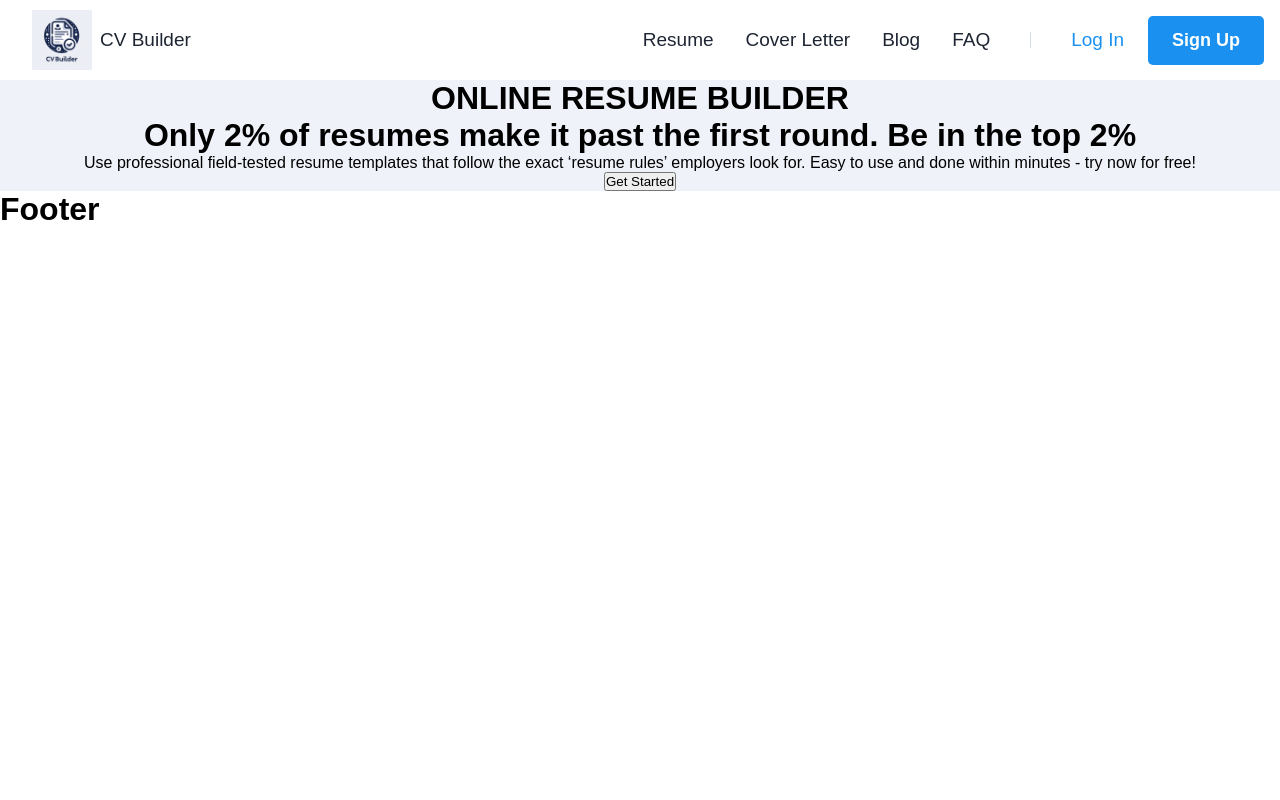
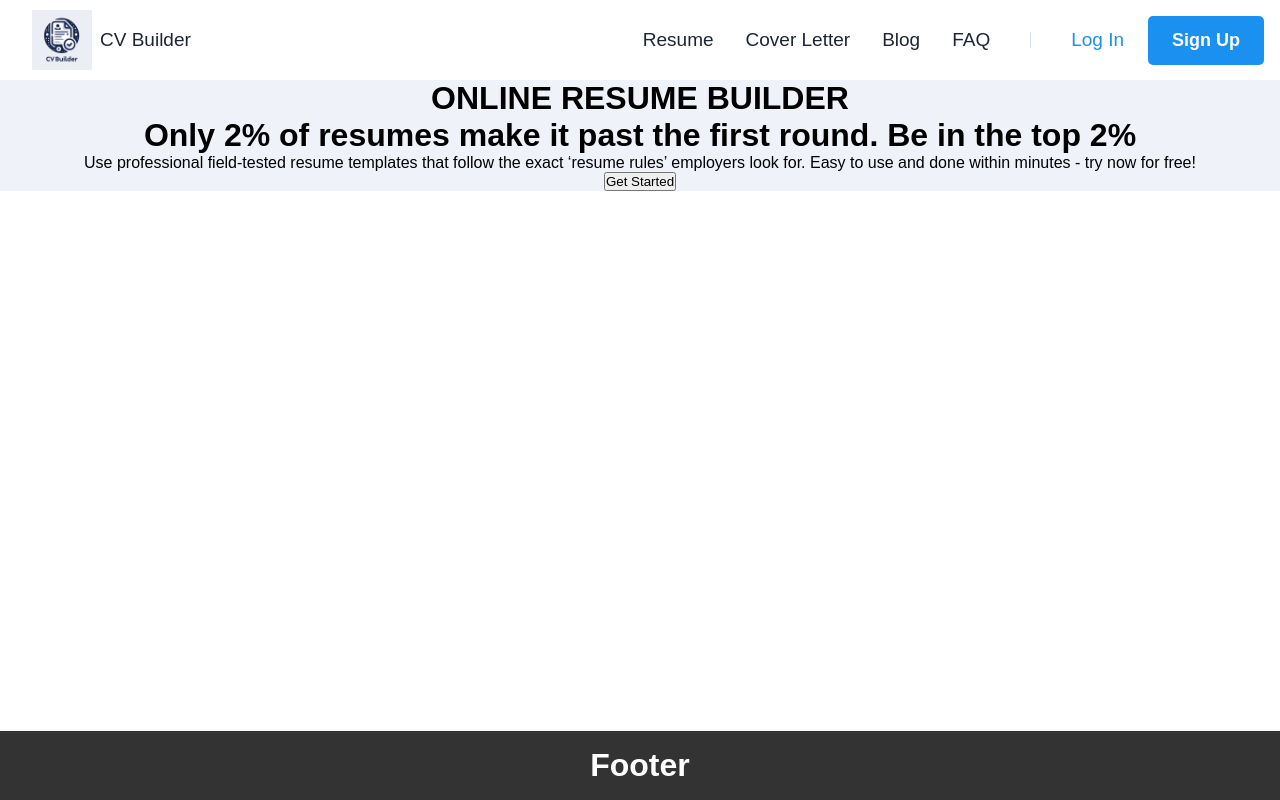
Before and after one commit to AgrisMag/cv-builder, a React (Vite) app: page / in a window 1280 px wide. Built offline with nearby package versions, Linux system fonts and the light colour scheme.

Commit message:
Adds footer, removes sidebar file

```diff
--- a/src/components/layout/Footer.tsx
+++ b/src/components/layout/Footer.tsx
@@ -1,9 +1,21 @@
+import styled from "@emotion/styled";
+
 const Footer = () => {
   return (
-    <div>
+    <FooterContainer>
       <h1>Footer</h1>
-    </div>
+    </FooterContainer>
   );
 };
 
+const FooterContainer = styled.div`
+  background-color: #333;
+  color: #fff;
+  text-align: center;
+  padding: 1rem;
+  position: fixed;
+  bottom: 0;
+  width: 100%;
+`;
+
 export default Footer;
--- a/src/components/layout/Header.tsx
+++ b/src/components/layout/Header.tsx
@@ -12,7 +12,7 @@ const Header = () => {
       <NavigationContainer>
         <StyledLink to="/resume">Resume</StyledLink>
         <StyledLink to="/cover-letter">Cover Letter</StyledLink>
-        <StyledLink to="/blog">Blog</StyledLink>
+        <StyledLink to="/#">Blog</StyledLink>
         <StyledLink to="/faq">FAQ</StyledLink>
         <NavBarSeparator />
         <SignInLink to="/login">Log In</SignInLink>
```
Also changed, not shown: src/components/layout/Sidebar.tsx (deleted, +0 -9 lines).
